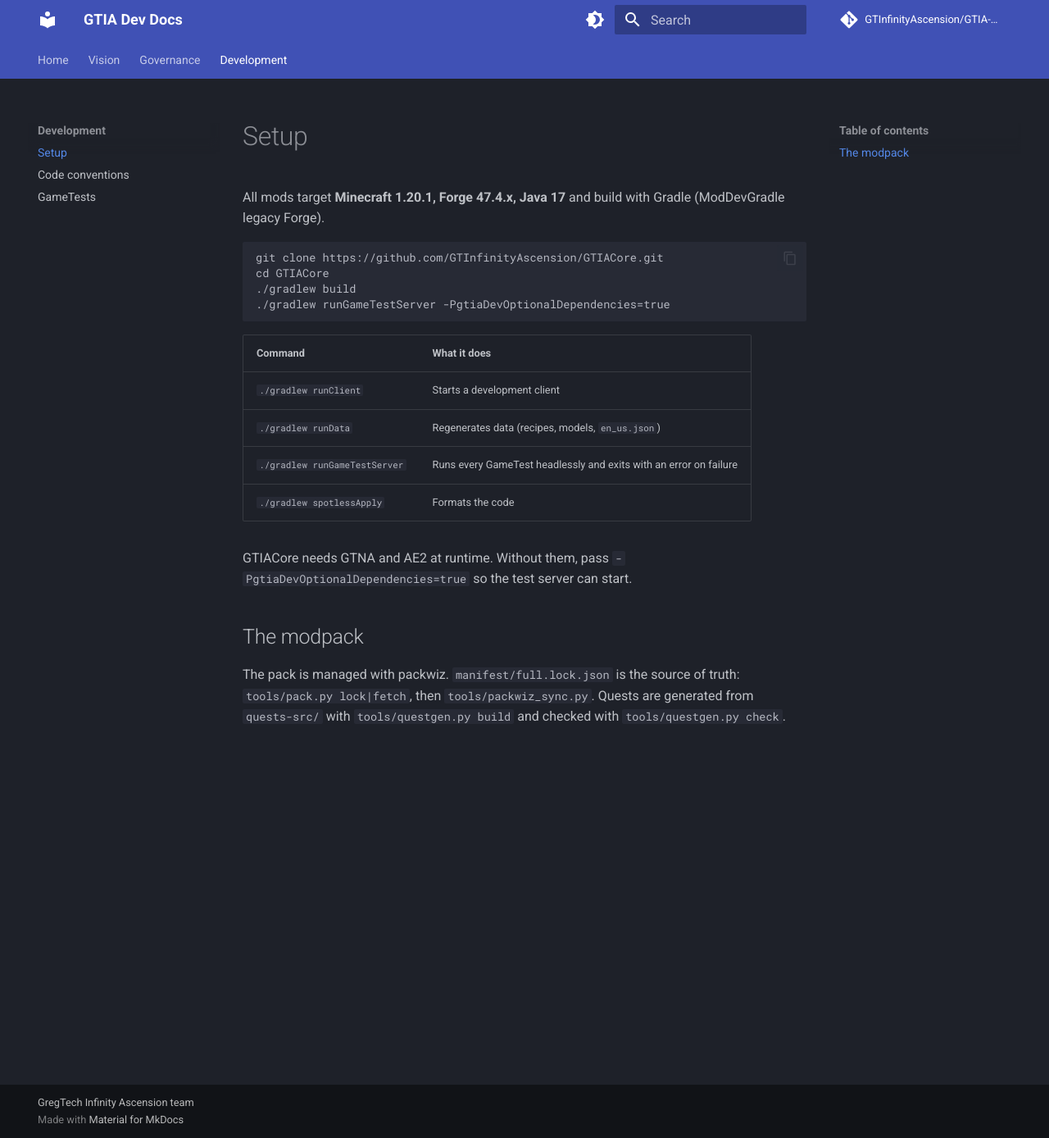
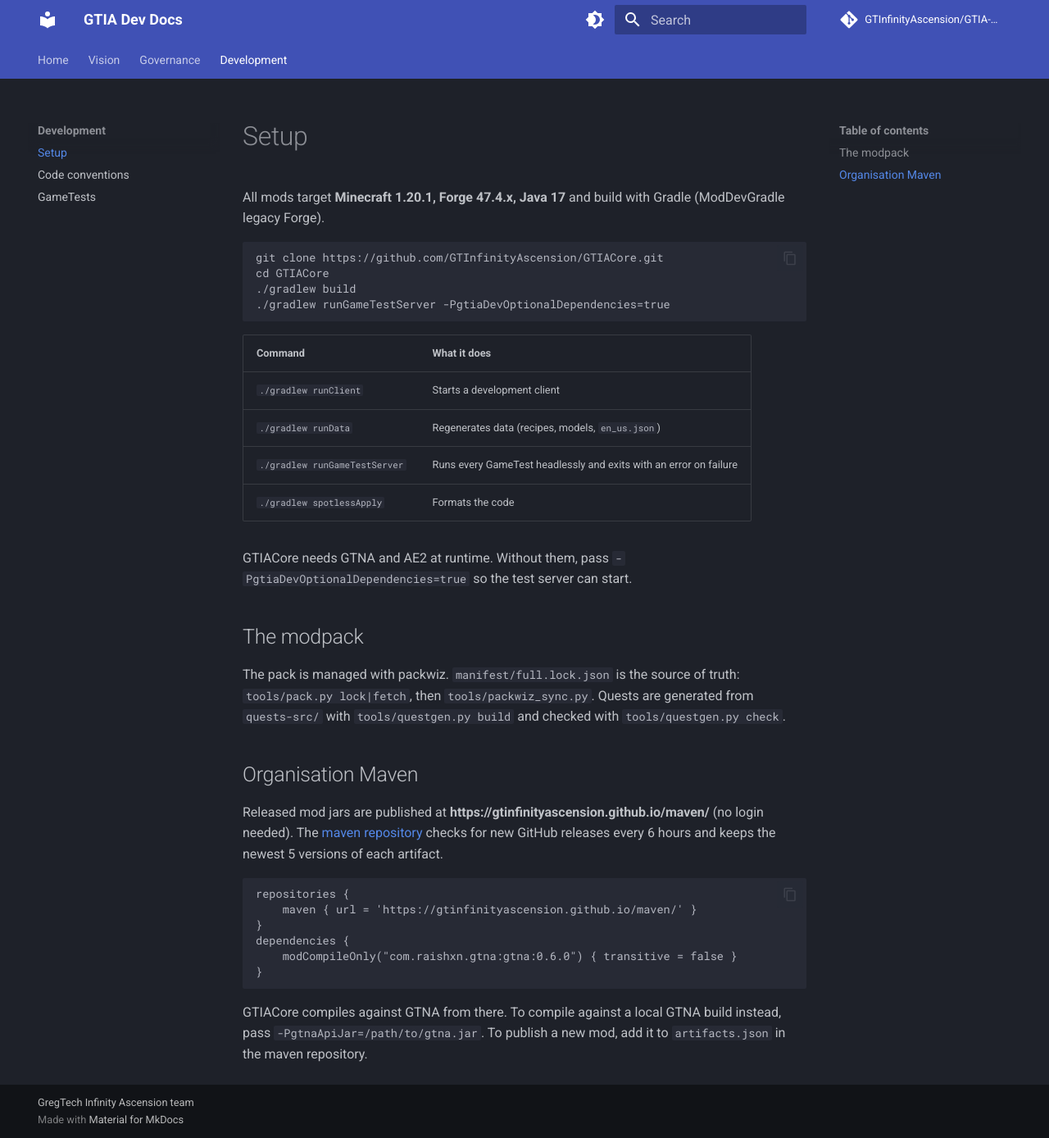
Before and after one commit to GTInfinityAscension/GTIA-Dev-Doc, an MkDocs documentation site: the page built from docs/development/setup.md, in a window 1280 px wide and 1388 px high. Shown: the whole window at 82% size. Built offline with MkDocs 1.6.1 and Material for MkDocs 9.7.7, drawn with Linux system fonts in a browser that asks for light colours; comment, search, counter and statistics services are not loaded.

Commit message:
Document the organisation Maven

````diff
--- a/docs/development/setup.md
+++ b/docs/development/setup.md
@@ -21,3 +21,18 @@ GTIACore needs GTNA and AE2 at runtime. Without them, pass `-PgtiaDevOptionalDep
 ## The modpack
 
 The pack is managed with packwiz. `manifest/full.lock.json` is the source of truth: `tools/pack.py lock|fetch`, then `tools/packwiz_sync.py`. Quests are generated from `quests-src/` with `tools/questgen.py build` and checked with `tools/questgen.py check`.
+
+## Organisation Maven
+
+Released mod jars are published at **https://gtinfinityascension.github.io/maven/** (no login needed). The [maven repository](https://github.com/GTInfinityAscension/maven) checks for new GitHub releases every 6 hours and keeps the newest 5 versions of each artifact.
+
+```groovy
+repositories {
+    maven { url = 'https://gtinfinityascension.github.io/maven/' }
+}
+dependencies {
+    modCompileOnly("com.raishxn.gtna:gtna:0.6.0") { transitive = false }
+}
+```
+
+GTIACore compiles against GTNA from there. To compile against a local GTNA build instead, pass `-PgtnaApiJar=/path/to/gtna.jar`. To publish a new mod, add it to `artifacts.json` in the maven repository.
````
